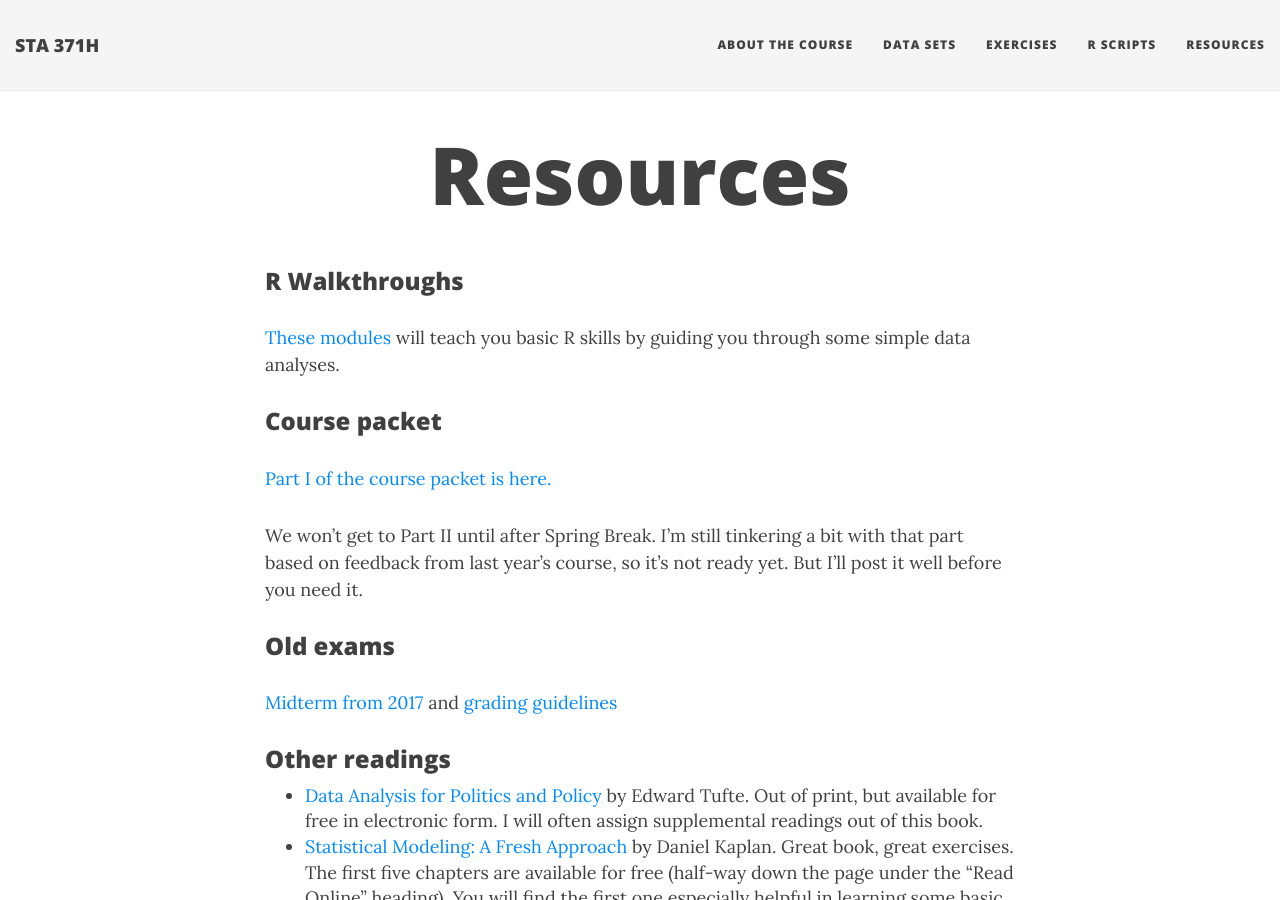
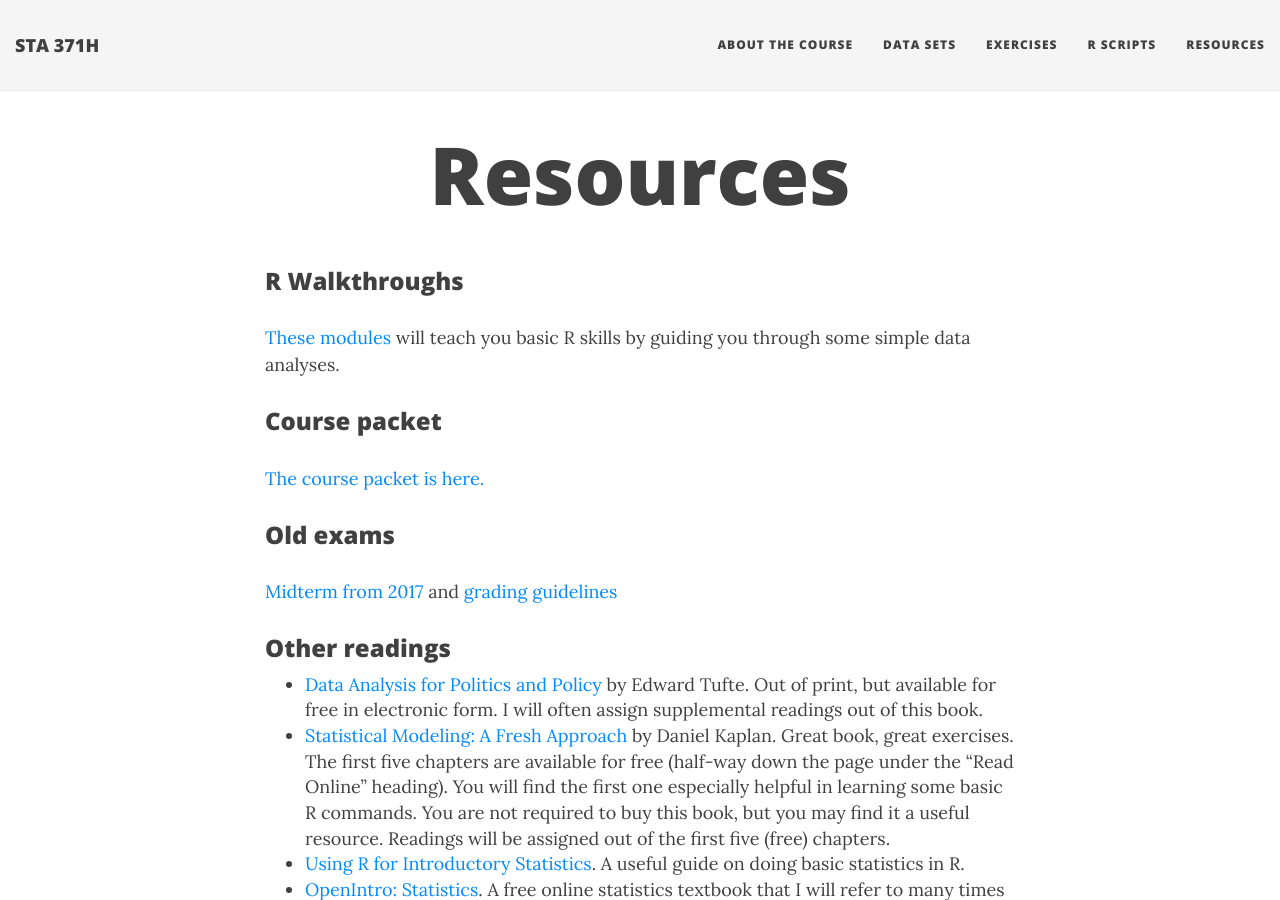
Before and after one commit to jgscott/STA371H_Spring2018, a Jekyll site: the page built from resources.md, in a window 1280 px wide and 900 px high. Built offline with Jekyll 4.4.1, drawn with Linux system fonts in a browser that asks for light colours; nearby versions of some CDN libraries.

Commit message:
course packet part 2

```diff
--- a/resources.md
+++ b/resources.md
@@ -9,9 +9,8 @@ title: Resources
 
 ### Course packet
 
-[Part I of the course packet is here.]({{ site.baseurl }}/files/DataScience_Part1.pdf)
+[The course packet is here.]({{ site.baseurl }}/files/DataScience.pdf)
 
-We won't get to Part II until after Spring Break.  I'm still tinkering a bit with that part based on feedback from last year's course, so it's not ready yet.  But I'll post it well before you need it.
 
 ### Old exams
 
```
Also changed, not shown: 1 other file.
